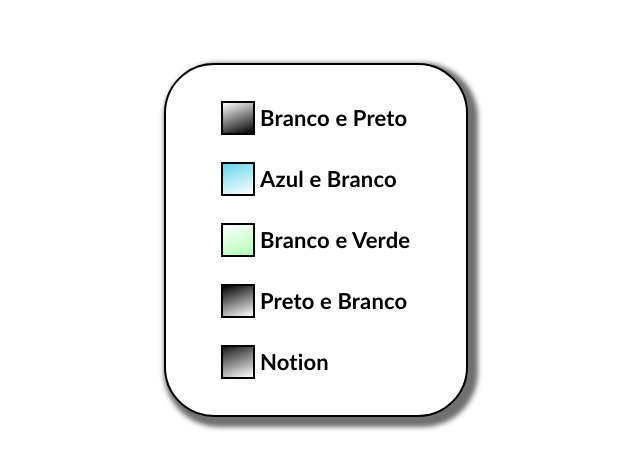
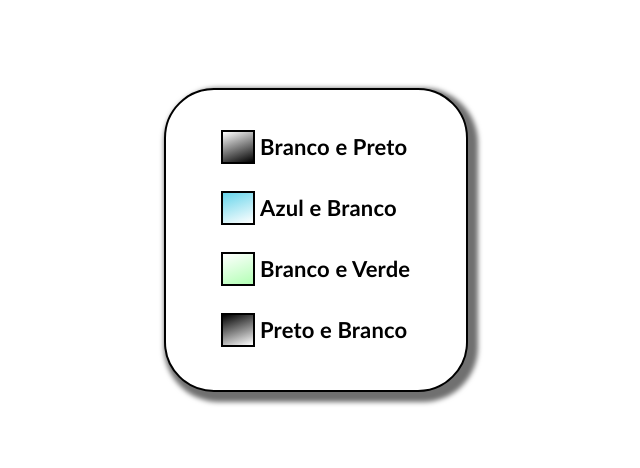
Before and after one commit to Augusto-Pessoal/horario, a plain HTML site: page index.html in a window 1280 px wide. Shown: the part 160-628 px from the top of the page, without its empty margins (324-964 px from the left). Drawn offline with Linux system fonts and the light colour scheme.

Commit message:
changed back

```diff
--- a/index.html
+++ b/index.html
@@ -37,13 +37,6 @@
                 <p class="p">Preto e Branco</p>
                 </a>
             </ol>
-
-            <ol>
-                <a href="notion.html">
-                <div id="no" class="square"></div>
-                <p class="p">Notion</p>
-                </a>
-            </ol>
         </li>
     </div>
     <script>
--- a/style.css
+++ b/style.css
@@ -15,7 +15,7 @@ body{
 li{
     list-style: none;
     position: relative;
-    top: 4%;
+    top: 6%;
     left: 5%;
 }
 
@@ -35,7 +35,7 @@ p{
 #selector{
     background-color: #ffffff;
     width: 300px;
-    height: 350px;
+    height: 300px;
     padding: 0px ;
     margin: 0;
     position: absolute;
@@ -71,10 +71,6 @@ p{
 
 #pb{
     background-image: linear-gradient(160deg, #000000 0%, #ffffff 100%);
-}
-
-#no{
-    background-image: linear-gradient(160deg, #191919 0%, #ffffff 100%);
 }
 
 #voltar{
```
